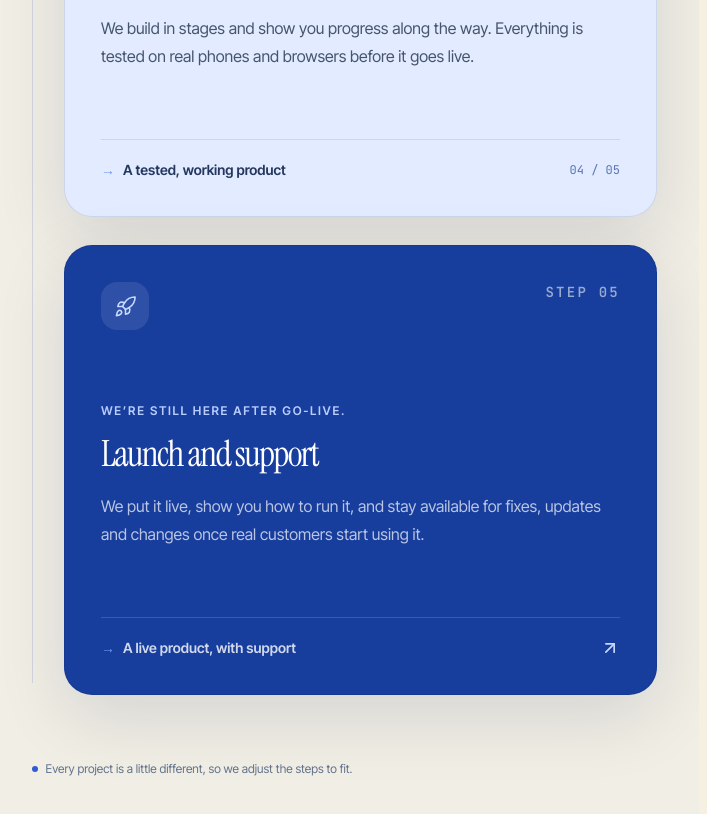
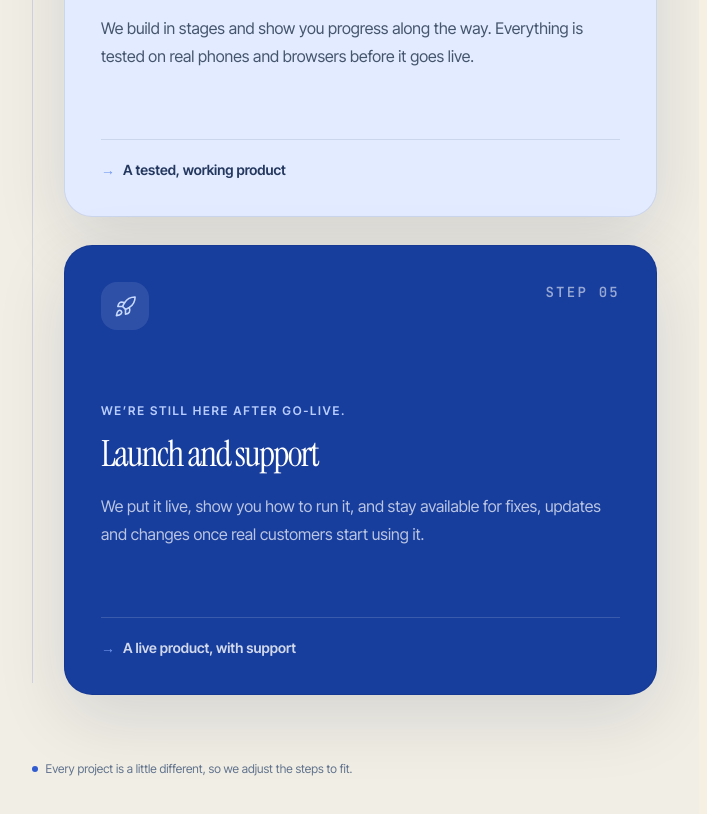
Before and after one commit to Sukreet018/tarvance, a React (Vite) app: page /about in a window 1280 px wide. Shown: the part 8820-9634 px from the top of the page, without its empty margins (566-1273 px from the left). Built offline with nearby package versions, Linux system fonts and the light colour scheme; no server answers; what tailwindcss-motion would draw is missing.

Commit message:
removed arrows form the sites in about page

```diff
--- a/src/components/sections/home/HowWeWorkSection.tsx
+++ b/src/components/sections/home/HowWeWorkSection.tsx
@@ -1,6 +1,5 @@
 import { useEffect, useRef, useState } from "react";
 import {
-  ArrowUpRight,
   Compass,
   Lightbulb,
   MessagesSquare,
@@ -284,16 +283,7 @@ export default function HowWeWorkSection() {
                           <span className="mr-2 text-[#7197ef]">→</span>
                           {step.outcome}
                         </p>
-                        {isLast ? (
-                          <ArrowUpRight
-                            size={20}
-                            className="shrink-0 text-[#c7d9ff]"
-                          />
-                        ) : (
-                          <span className="shrink-0 font-mono text-xs text-[#5974b4]">
-                            {step.number} / 05
-                          </span>
-                        )}
+
                       </div>
                     </div>
                   </article>
```
